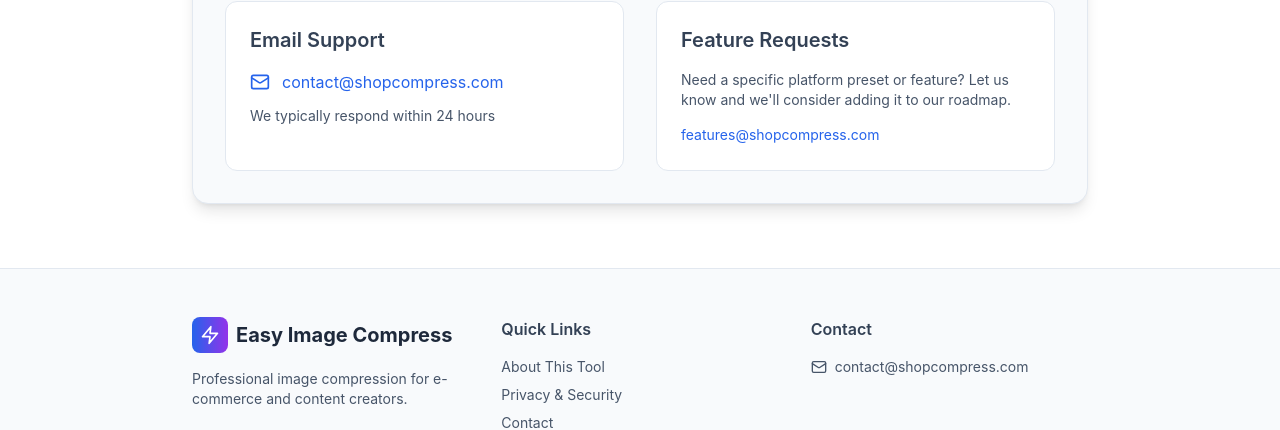
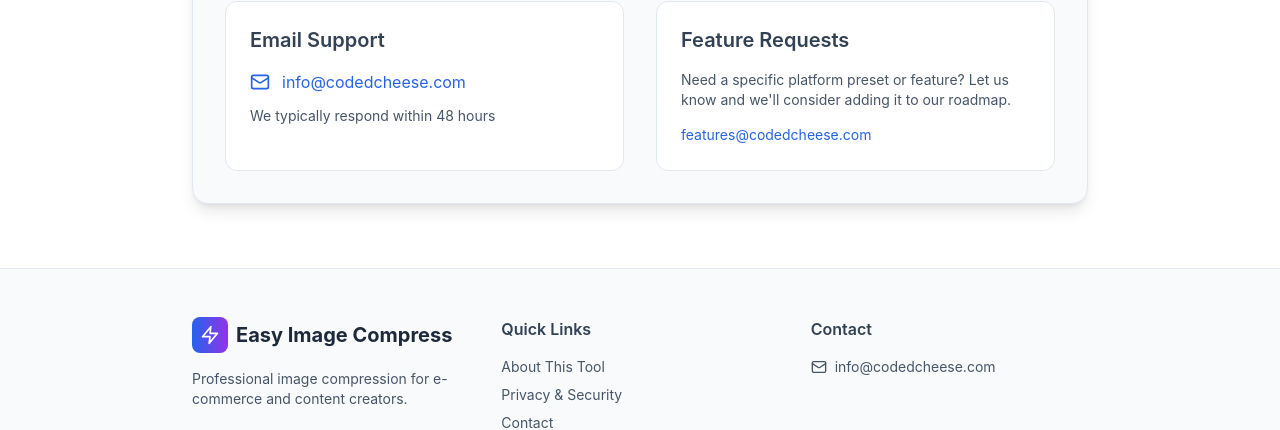
Before and after one commit to crespoh/image-compression, a React (Vite) app: page / in a window 1280 px wide. Shown: the part 2135-2565 px from the top of the page. Built offline with nearby package versions, Linux system fonts and the light colour scheme.

Commit message:
Updated App.tsx

```diff
--- a/src/App.tsx
+++ b/src/App.tsx
@@ -903,12 +903,12 @@ function App() {
                         className="flex items-center gap-3 text-blue-600 hover:text-blue-700 transition-colors"
                       >
                         <Mail className="w-5 h-5" />
-                        contact@shopcompress.com
+                        info@codedcheese.com
                       </a>
                       <p className={`text-sm ${
                         darkMode ? 'text-gray-400' : 'text-slate-600'
                       }`}>
-                        We typically respond within 24 hours
+                        We typically respond within 48 hours
                       </p>
                     </div>
                   </div>
@@ -932,7 +932,7 @@ function App() {
                       href="mailto:features@shopcompress.com"
                       className="text-blue-600 hover:text-blue-700 transition-colors text-sm"
                     >
-                      features@shopcompress.com
+                      features@codedcheese.com
                     </a>
                   </div>
                 </div>
@@ -1019,7 +1019,7 @@ function App() {
                   }`}
                 >
                   <Mail className="w-4 h-4" />
-                  contact@shopcompress.com
+                  info@codedcheese.com
                 </a>
               </div>
             </div>
```
